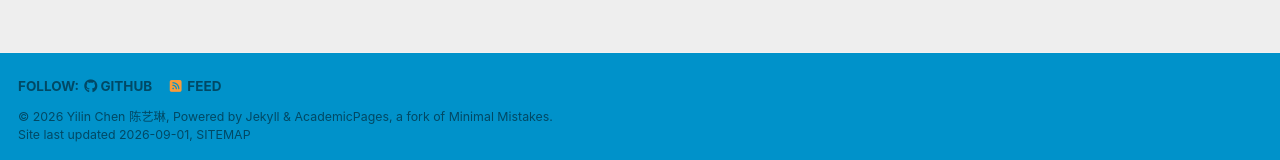
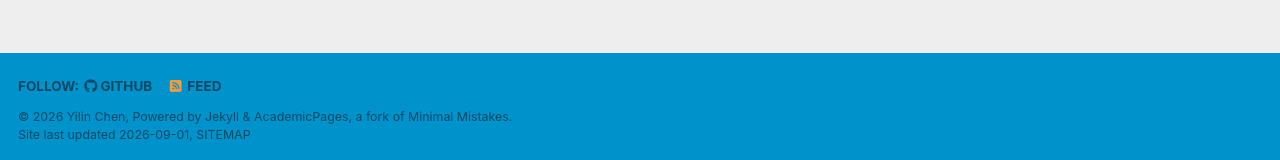
Before and after one commit to yilinchen1205/yilinchen.github.io, a Jekyll site: the page built from _pages/about.md, in a window 1280 px wide and 1329 px high. Shown: the part 1166-1326 px from the top of the window. Built offline with Jekyll 4.4.1, drawn with Linux system fonts in a browser that asks for light colours; a style sheet for code colours, icons or effects is not loaded.

Commit message:
Update _config.yml

```diff
--- a/_config.yml
+++ b/_config.yml
@@ -11,7 +11,7 @@ locale                   : "en-US"
 site_theme               : "air" # The available themes options are "default", "air", "sunrise", "mint", "dirt" and "contrast"
 title                    : "Homepage"
 title_separator          : "-"
-name                     : &name "Yilin Chen 陈艺琳"
+name                     : &name "Yilin Chen"
 description              : &description "Your Name's academic portfolio"   # Update this with a general description of your site, this is the default if not overridden by a page
 url                      : https://yilinchen.github.io # The base hostname & protocol for your site e.g. "https://[your GitHub username].github.io",
                                                            # or if you already have some other page hosted on Github then use "https://[your GitHub username].github.io/[Your Repo Name]"
```
